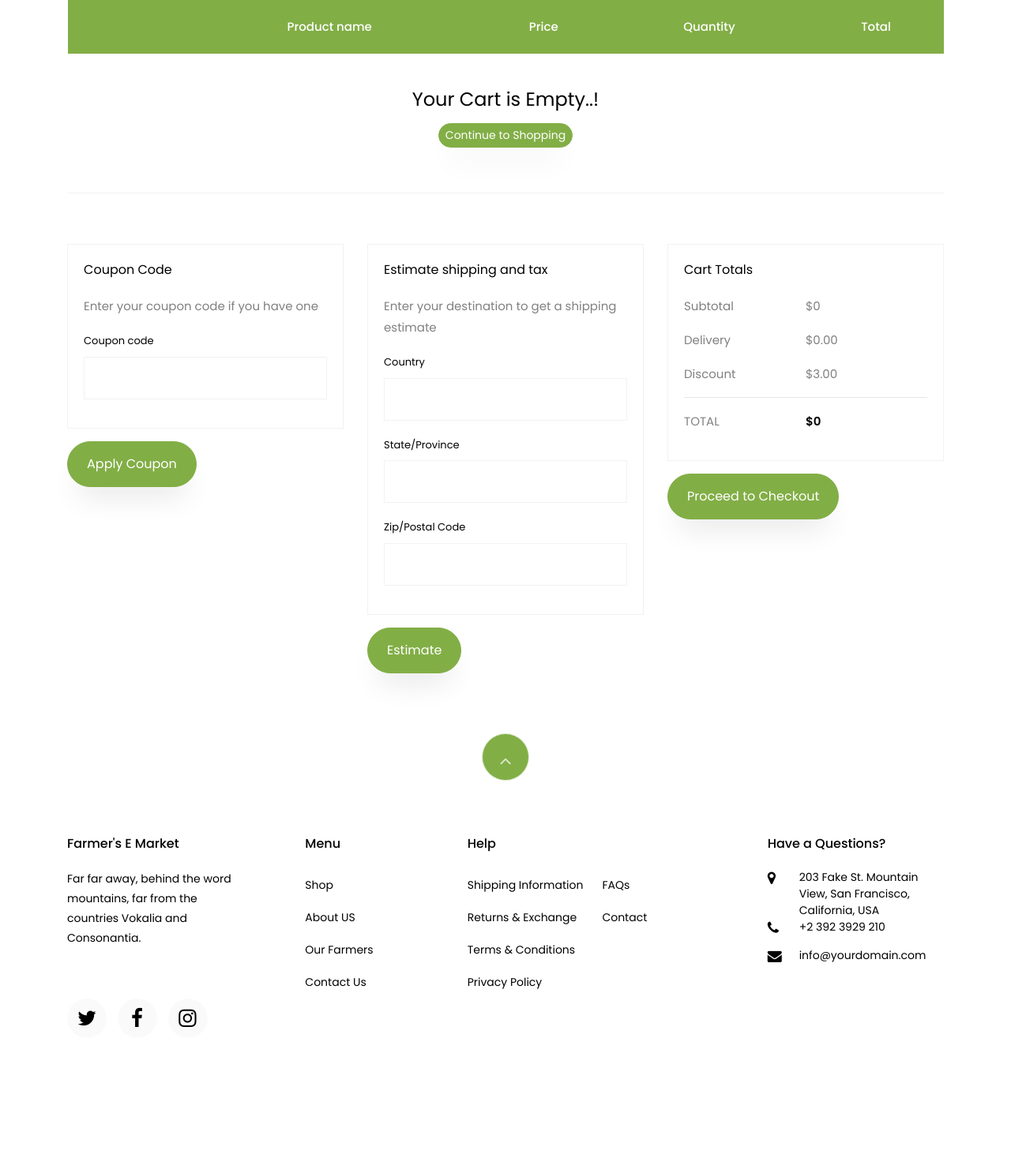
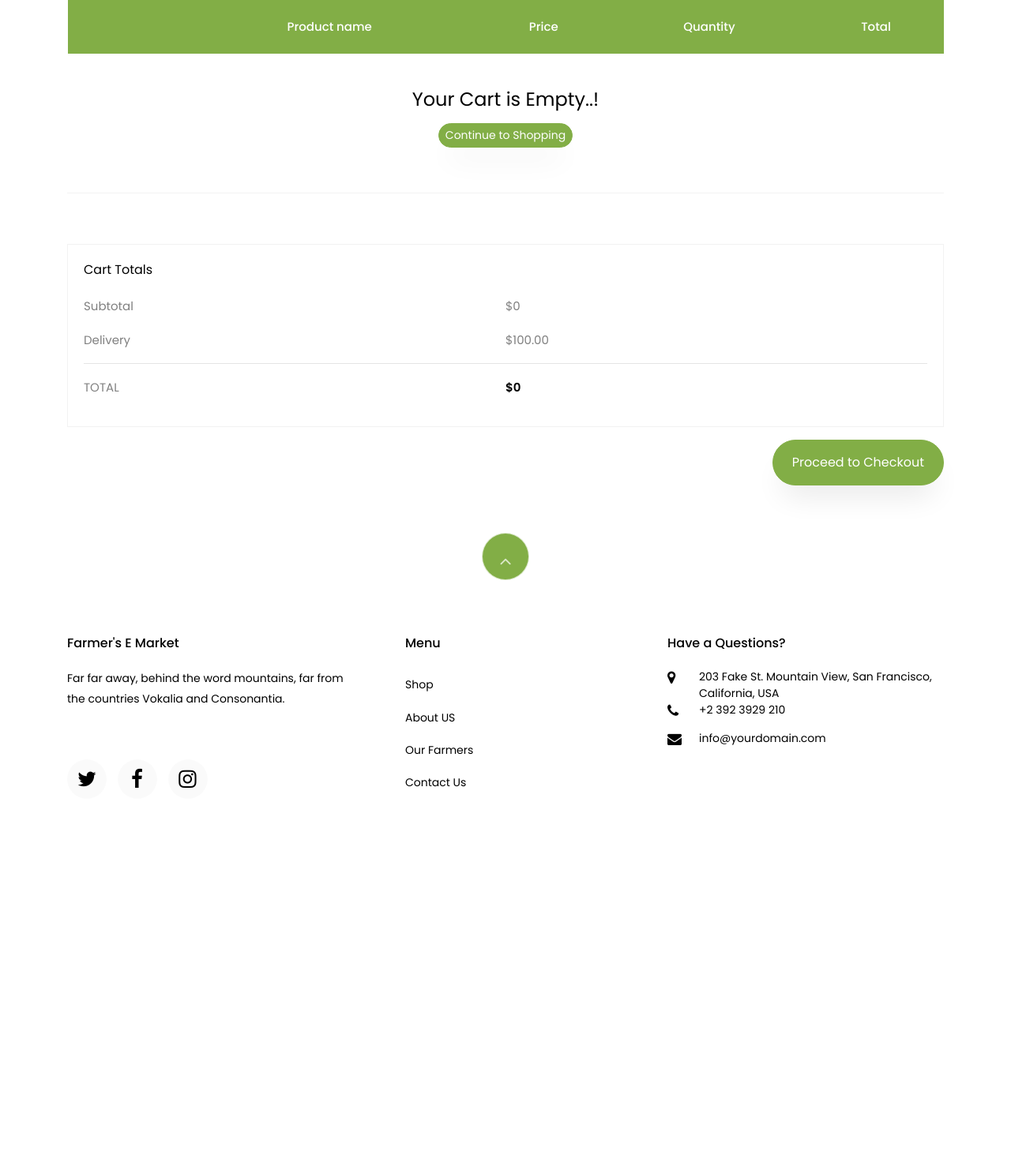
Before and after one commit to AkhilmsAchu/Farmers_Emarket, a Django app: page /cart in a window 1280 px wide. Shown: the part 533-2019 px from the top of the page at 79% size. After the commit the page ends 1715 px from the top, so only its background shows below. Run offline with Django 3.2, Linux system fonts and the light colour scheme; the first user in the database is signed in; data comes from the database, SQL or seed files in the repository; data that the repository does not hold is empty; some libraries are stand-ins or nearby versions; some web fonts are replaced.

Commit message:
rm non working functions

```diff
--- a/template/public/base.html
+++ b/template/public/base.html
@@ -119,23 +119,7 @@
               </ul>
             </div>
           </div>
-          <div class="col-md-4">
-             <div class="ftco-footer-widget mb-4">
-              <h2 class="ftco-heading-2">Help</h2>
-              <div class="d-flex">
-                <ul class="list-unstyled mr-l-5 pr-l-3 mr-4">
-                  <li><a href="#" class="py-2 d-block">Shipping Information</a></li>
-                  <li><a href="#" class="py-2 d-block">Returns &amp; Exchange</a></li>
-                  <li><a href="#" class="py-2 d-block">Terms &amp; Conditions</a></li>
-                  <li><a href="#" class="py-2 d-block">Privacy Policy</a></li>
-                </ul>
-                <ul class="list-unstyled">
-                  <li><a href="#" class="py-2 d-block">FAQs</a></li>
-                  <li><a href="#" class="py-2 d-block">Contact</a></li>
-                </ul>
-              </div>
-            </div>
-          </div>
+
           <div class="col-md">
             <div class="ftco-footer-widget mb-4">
               <h2 class="ftco-heading-2">Have a Questions?</h2>
--- a/template/public/cart.html
+++ b/template/public/cart.html
@@ -75,41 +75,7 @@
     			</div>
     		</div>
     		<div class="row justify-content-end">
-    			<div class="col-lg-4 mt-5 cart-wrap ftco-animate">
-    				<div class="cart-total mb-3">
-    					<h3>Coupon Code</h3>
-    					<p>Enter your coupon code if you have one</p>
-  						<form action="#" class="info">
-	              <div class="form-group">
-	              	<label for="">Coupon code</label>
-	                <input type="text" class="form-control text-left px-3" placeholder="">
-	              </div>
-	            </form>
-    				</div>
-    				<p><a href="checkout.html" class="btn btn-primary py-3 px-4">Apply Coupon</a></p>
-    			</div>
-    			<div class="col-lg-4 mt-5 cart-wrap ftco-animate">
-    				<div class="cart-total mb-3">
-    					<h3>Estimate shipping and tax</h3>
-    					<p>Enter your destination to get a shipping estimate</p>
-  						<form action="#" class="info">
-	              <div class="form-group">
-	              	<label for="">Country</label>
-	                <input type="text" class="form-control text-left px-3" placeholder="">
-	              </div>
-	              <div class="form-group">
-	              	<label for="country">State/Province</label>
-	                <input type="text" class="form-control text-left px-3" placeholder="">
-	              </div>
-	              <div class="form-group">
-	              	<label for="country">Zip/Postal Code</label>
-	                <input type="text" class="form-control text-left px-3" placeholder="">
-	              </div>
-	            </form>
-    				</div>
-    				<p><a href="checkout.html" class="btn btn-primary py-3 px-4">Estimate</a></p>
-    			</div>
-    			<div class="col-lg-4 mt-5 cart-wrap ftco-animate">
+    			<div class="col-lg-12 mt-5 cart-wrap ftco-animate">
     				<div class="cart-total mb-3">
     					<h3>Cart Totals</h3>
     					<p class="d-flex">
@@ -118,11 +84,7 @@
     					</p>
     					<p class="d-flex">
     						<span>Delivery</span>
-    						<span>$0.00</span>
-    					</p>
-    					<p class="d-flex">
-    						<span>Discount</span>
-    						<span>$3.00</span>
+    						<span>$100.00</span>
     					</p>
     					<hr>
     					<p class="d-flex total-price">
@@ -130,7 +92,7 @@
     						<span>${{ total }}</span>
     					</p>
     				</div>
-    				<p><a href="checkout" class="btn btn-primary py-3 px-4">Proceed to Checkout</a></p>
+    				<p><a href="checkout" class="btn btn-primary py-3 px-4" style="float: right;">Proceed to Checkout</a></p>
     			</div>
     		</div>
 			</div>
```
Also changed, not shown: template/public/checkout.html (+2 -23 lines), db.sqlite3.
